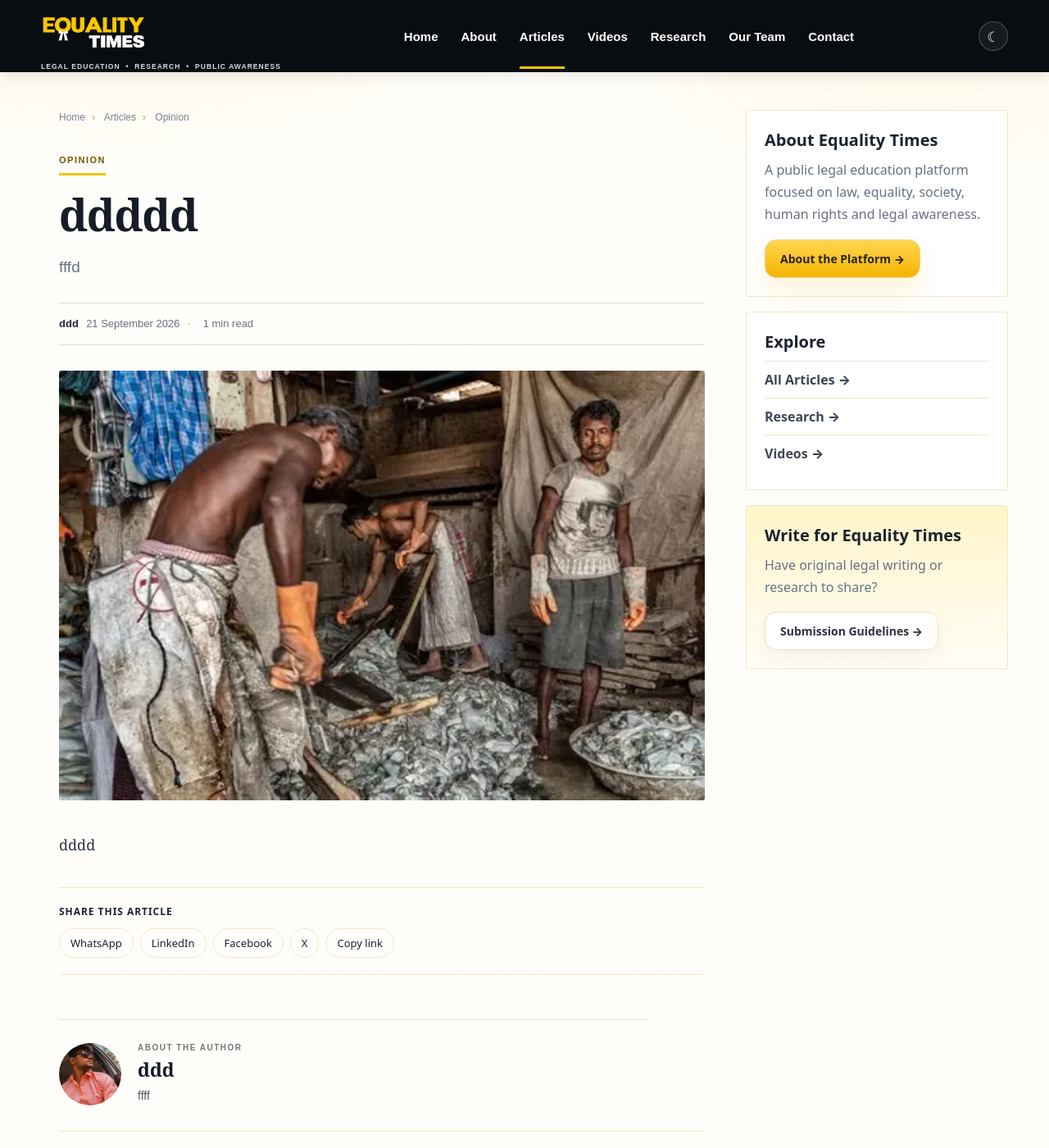
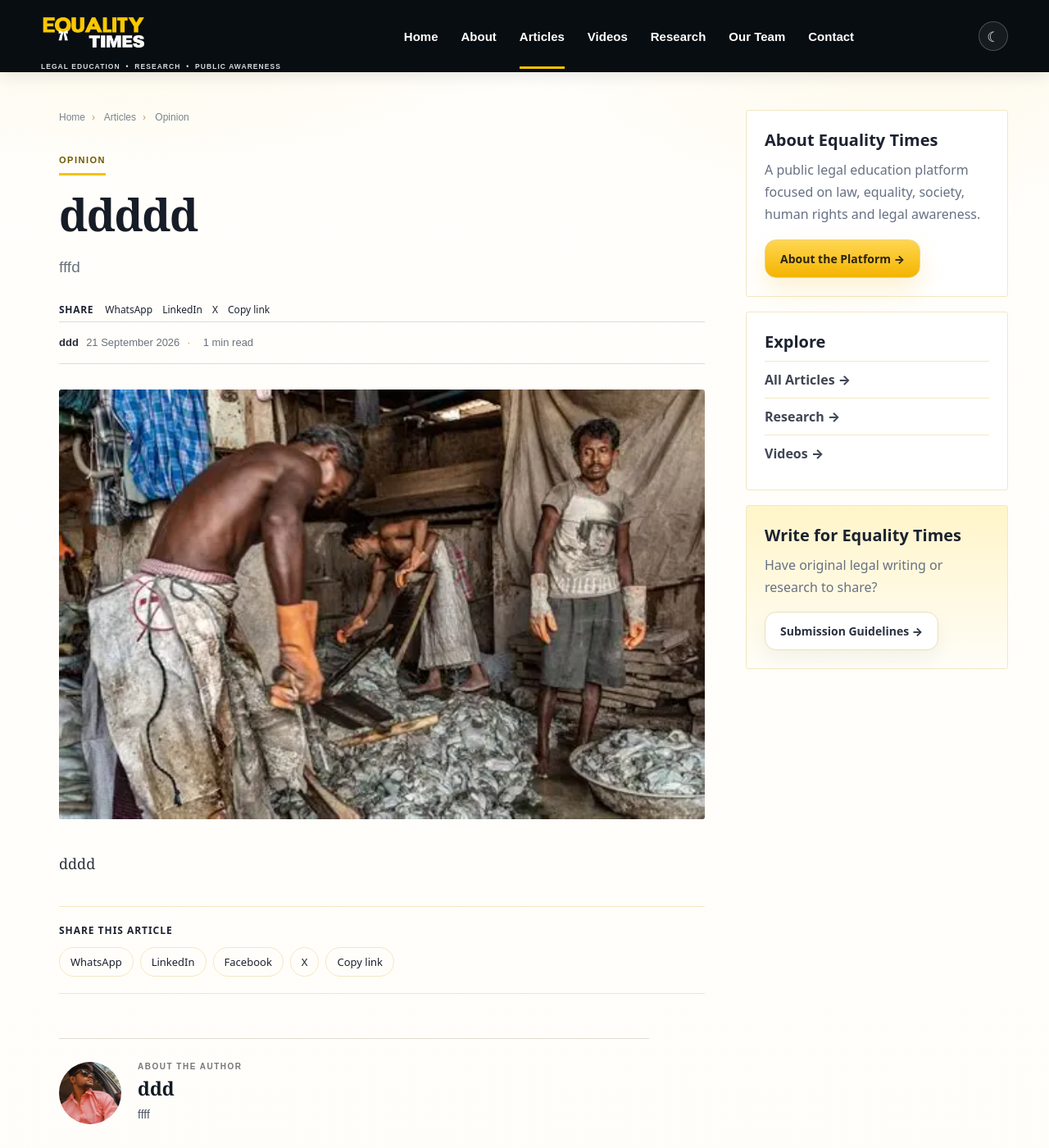
Before and after one commit to equalitytimes/equalitytimes-test, a Jekyll site: the page built from _posts/2026-09-21-ddddd.md, in a window 1280 px wide and 1400 px high. Shown: the whole window at 82% size. Built offline with Jekyll 4.4.1, drawn with Linux system fonts in a browser that asks for light colours.

Commit message:
Add compact share links near article header

```diff
--- a/_layouts/article.html
+++ b/_layouts/article.html
@@ -789,6 +789,13 @@ body.et-dark-mode .article-continue-card strong{
 .article-share-actions a:hover,.article-share-actions button:hover{border-color:currentColor}
 </style>
 
+<style>
+.article-top-share{display:flex;align-items:center;flex-wrap:wrap;gap:12px;margin:16px 0 6px;padding:0;font-size:12px}
+.article-top-share>span{font-weight:700;letter-spacing:.06em;text-transform:uppercase;margin-right:2px}
+.article-top-share a,.article-top-share button{border:0;background:none;padding:0;color:inherit;font:inherit;text-decoration:none;cursor:pointer}
+.article-top-share a:hover,.article-top-share button:hover{text-decoration:underline}
+</style>
+
 </head>
 <body>
 
@@ -823,6 +830,14 @@ body.et-dark-mode .article-continue-card strong{
       <div class="article-category">{{ page.category | default: "Article" }}</div>
       <h1 class="article-title">{{ page.title }}</h1>
       {% if page.excerpt %}<p class="article-excerpt">{{ page.excerpt }}</p>{% endif %}
+
+      <div class="article-top-share" aria-label="Share this article">
+        <span>Share</span>
+        <a href="https://wa.me/?text={{ page.title | uri_escape }}%20{{ page.url | absolute_url | uri_escape }}" target="_blank" rel="noopener">WhatsApp</a>
+        <a href="https://www.linkedin.com/sharing/share-offsite/?url={{ page.url | absolute_url | uri_escape }}" target="_blank" rel="noopener">LinkedIn</a>
+        <a href="https://twitter.com/intent/tweet?text={{ page.title | uri_escape }}&url={{ page.url | absolute_url | uri_escape }}" target="_blank" rel="noopener">X</a>
+        <button type="button" class="article-top-copy-link">Copy link</button>
+      </div>
 
       <div class="article-meta article-reading-header">
         <strong>{{ page.author | default: "Equality Times" }}</strong><br>
@@ -963,6 +978,22 @@ body.et-dark-mode .article-continue-card strong{
 <script src="{{ '/assets/site.js' | relative_url }}"></script>
 <script>
 (function(){
+  var button=document.querySelector('.article-top-copy-link');
+  if(!button) return;
+  button.addEventListener('click',function(){
+    if(!navigator.clipboard) return;
+    navigator.clipboard.writeText(window.location.href).then(function(){
+      var original=button.textContent;
+      button.textContent='Copied';
+      setTimeout(function(){button.textContent=original},1600);
+    });
+  });
+})();
+</script>
+
+
+<script>
+(function(){
   var button=document.querySelector('.article-copy-link');
   if(!button) return;
   button.addEventListener('click',function(){
```
